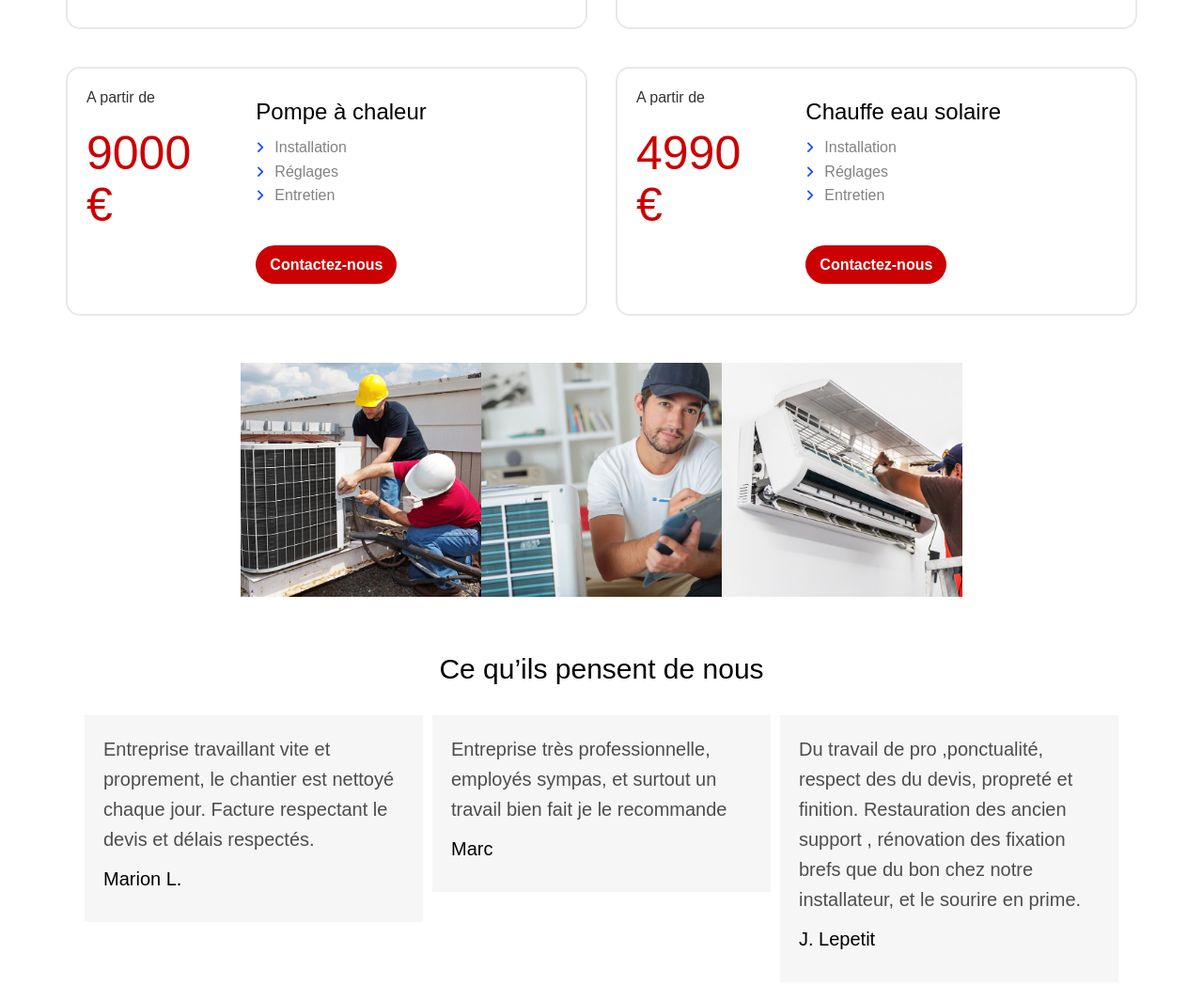
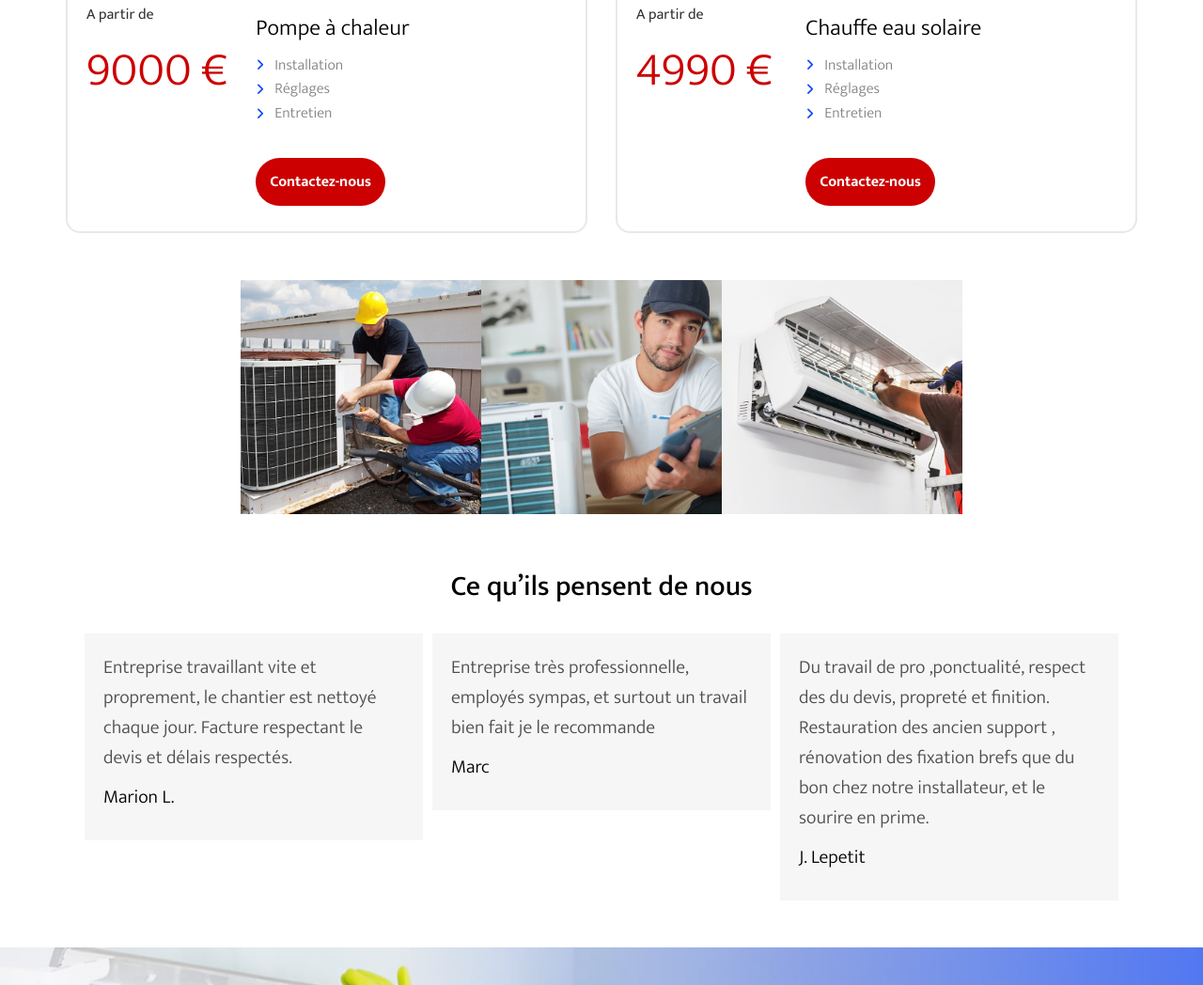
Before and after one commit to iobaidu5/climatisation77.fr, a plain HTML site: page index.html in a window 1280 px wide. Shown: the part 5061-6109 px from the top of the page at 94% size. Drawn offline with nearby package versions, Linux system fonts and the light colour scheme; some packages are replaced by stand-ins of ours; a script that the page names is missing.

Commit message:
font fixs

```diff
--- a/index.html
+++ b/index.html
@@ -17,10 +17,7 @@
   <!-- <link rel="stylesheet" type="text/css" href="./assets/ressources/css/bootstrap.css"> -->
 
 
-  <link href="https://fonts.googleapis.com/css?family=Playfair+Display" rel="stylesheet">
-
-  <link href="https://fonts.googleapis.com/css?family=Montserrat:300,300i,400,500,500i,600,600i,700,700i,800,800i"
-    rel="stylesheet">
+<link href="https://fonts.googleapis.com/css?family=Mukta:300,400,500,700" rel="stylesheet">
   <!-- <link rel="stylesheet" href="https://cdnjs.cloudflare.com/ajax/libs/font-awesome/5.9.0/css/all.min.css"
     integrity="sha512-q3eWabyZPc1XTCmF+8/LuE1ozpg5xxn7iO89yfSOd5/oKvyqLngoNGsx8jq92Y8eXJ/IRxQbEC+FGSYxtk2oiw=="
     crossorigin="anonymous" referrerpolicy="no-referrer" /> -->
```
Also changed, not shown: 404.html (+1 -4 lines), a-quoi-sert-une-pompe-a-chaleur.html (+1 -4 lines), avis.html (+1 -4 lines), bhinternet.html (+1 -4 lines), chauffage-ou-clim-reversible.html (+1 -4 lines), climatisation-fontainebleau.html (+1 -4 lines), climatisation-melun.html (+1 -4 lines), condensateur-duree-de-vie.html (+1 -4 lines), contact.html (+1 -4 lines), devis.html (+1 -4 lines), emplacement-climatisation-salon.html (+1 -4 lines), mentions-legales.html (+1 -4 lines), message-envoye.html (+1 -4 lines), nettoyer-climatisation.html (+1 -4 lines), 5 more files.
